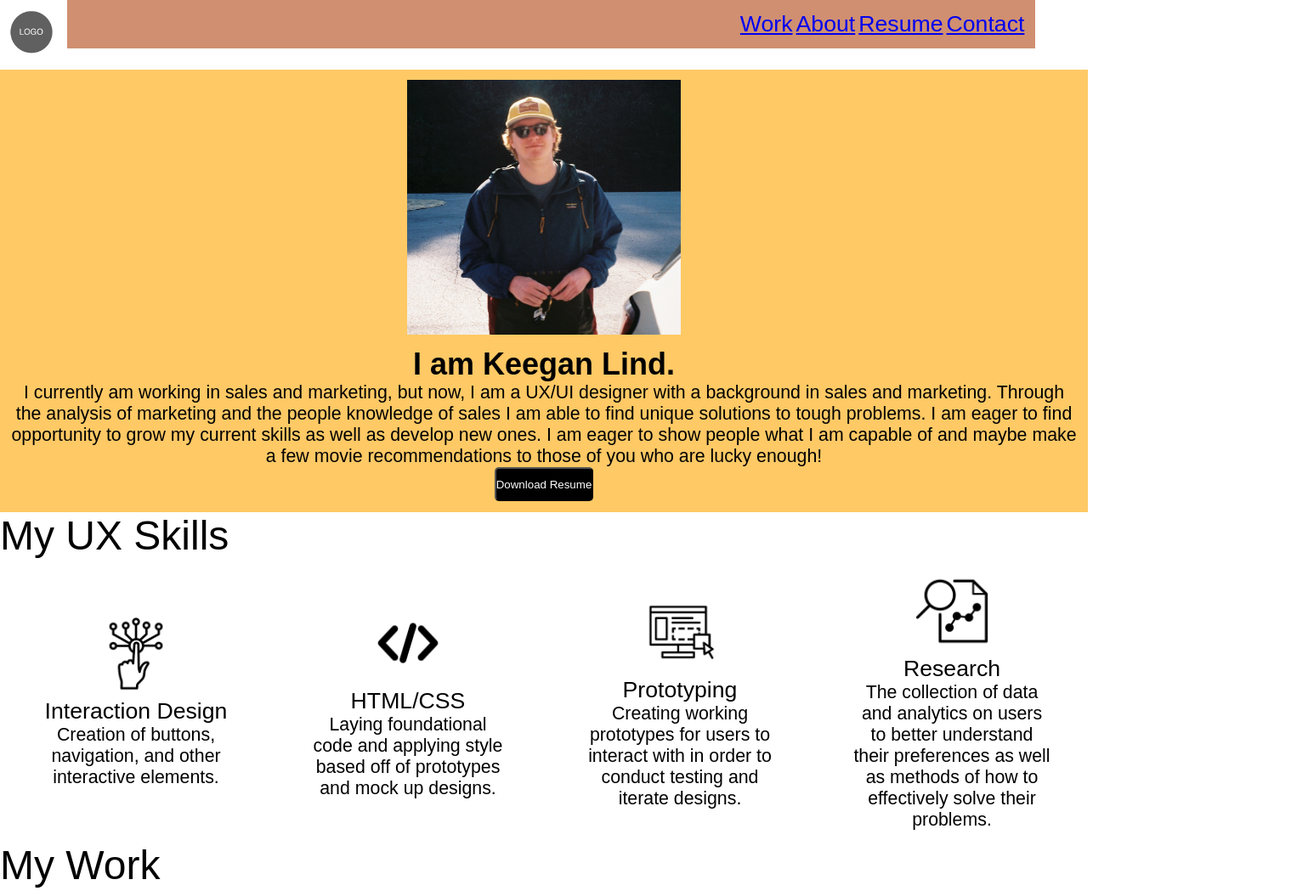
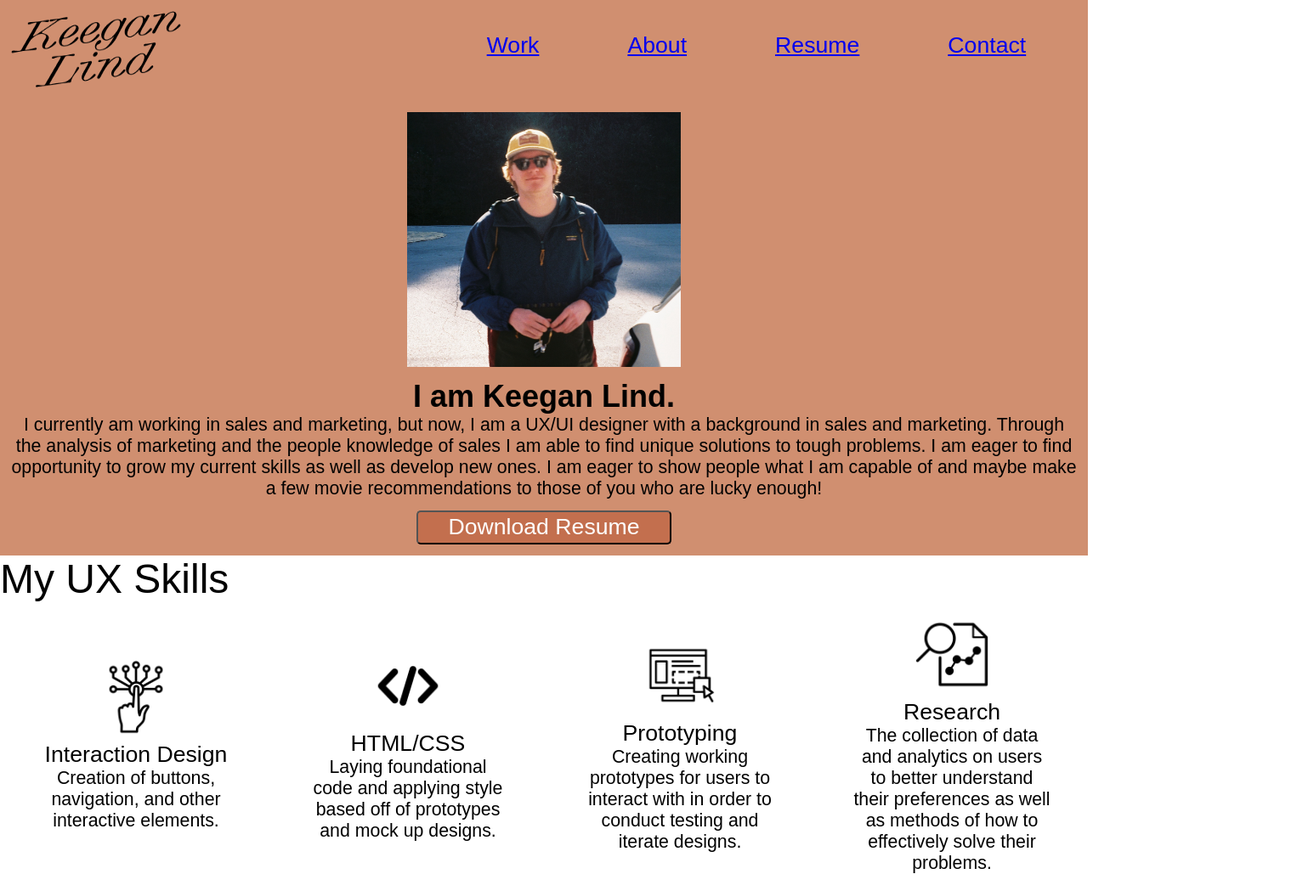
Before and after one commit to keeganlind/UX.UI.HW.19, a plain HTML site: page index.html in a window 1280 px wide. Shown: the top 1049 px of the page at 85% size, 1539 px wide, since content can reach past the window. Drawn offline with Linux system fonts and the light colour scheme.

Commit message:
good start

```diff
--- a/CSS/style.css
+++ b/CSS/style.css
@@ -15,7 +15,7 @@ h2, h4 {
     font-style: normal;
     font-weight: 900;
 }
-h3, a {
+h3, a, button {
     font-family: 'montserrat', sans-serif;
     font-size: 20pt;
     font-style: normal;
@@ -38,6 +38,12 @@ img {
 
 /*!!!!!!!! HW 17 START !!!!!!!!*/
 
+div {
+    margin-top: 30px;
+    margin-bottom: 30px;
+    margin-left: 30px;
+    margin-right: 30px;
+}
 .inline-block {
     display: inline-block;
     vertical-align: top;
@@ -48,22 +54,28 @@ img {
     padding: 1%;
 }
 #logonav {
-    height: 75px;
+    height: 90px;
+    background-color: transparent;
+    width: 200px;
 }
 nav {
-    width: 89%;
+    width: 100%;
     padding: 1%;
     background-color: #D08F70;
-    margin-bottom: 25px;
 }
 header ul {
     float: right;
     color: white;
 }
+li {
+    margin-left: 40px;
+    margin-right:60px;
+    margin-top: 25px;
+}
 .heroimg {
     width: auto;
     height: 600px;
-    padding: 25px;
+    padding: 10px;
 }
 #mainphoto {
     height: 300px;
@@ -71,16 +83,18 @@ header ul {
 }
 .content {
     text-align: center;
-    background-color: rgb(255, 201, 101);
+    background-color: #D08F70;
     width: auto;
     margin: 0 auto;
     padding: 1%;
 }
 button {
     color: white;
-    background-color: black;
+    background-color: #c36f4e;
     height: 40px;
     border-radius: 5px;
+    margin-top: 1%;
+    width: 300px;
 }
 footer {
     margin-top: 25px;
--- a/index.html
+++ b/index.html
@@ -6,10 +6,8 @@
     </head>
     <body>
         <header class="navigation">
-            <div class="inline-block" class="logo">
-                <img id="logonav" src="Images/logo-placeholder-image.png">
-            </div>
             <nav class="inline-block">
+                <img id="logonav" src="Images/STACKED 1IN.png">
                 <ul>
                     <li class="inline-block">
                         <a href="index.html">Work</a>
```
Also changed, not shown: About.html (+1 -1 lines), JS/portfolio.js (added).
